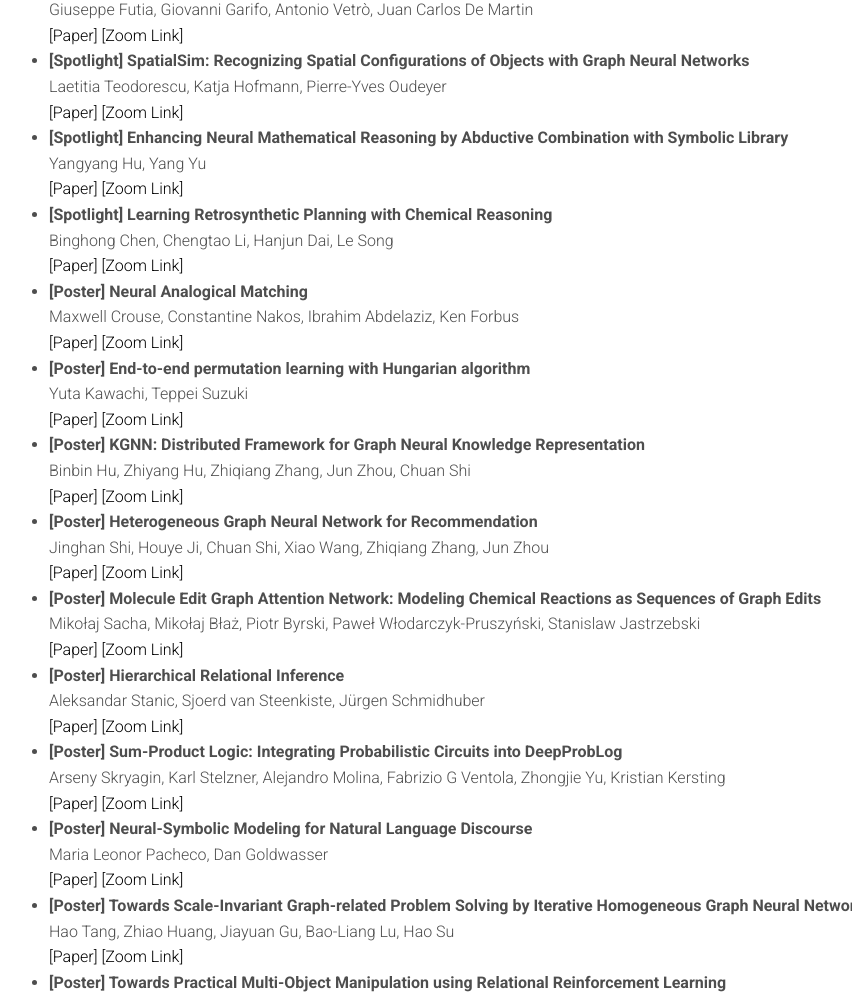
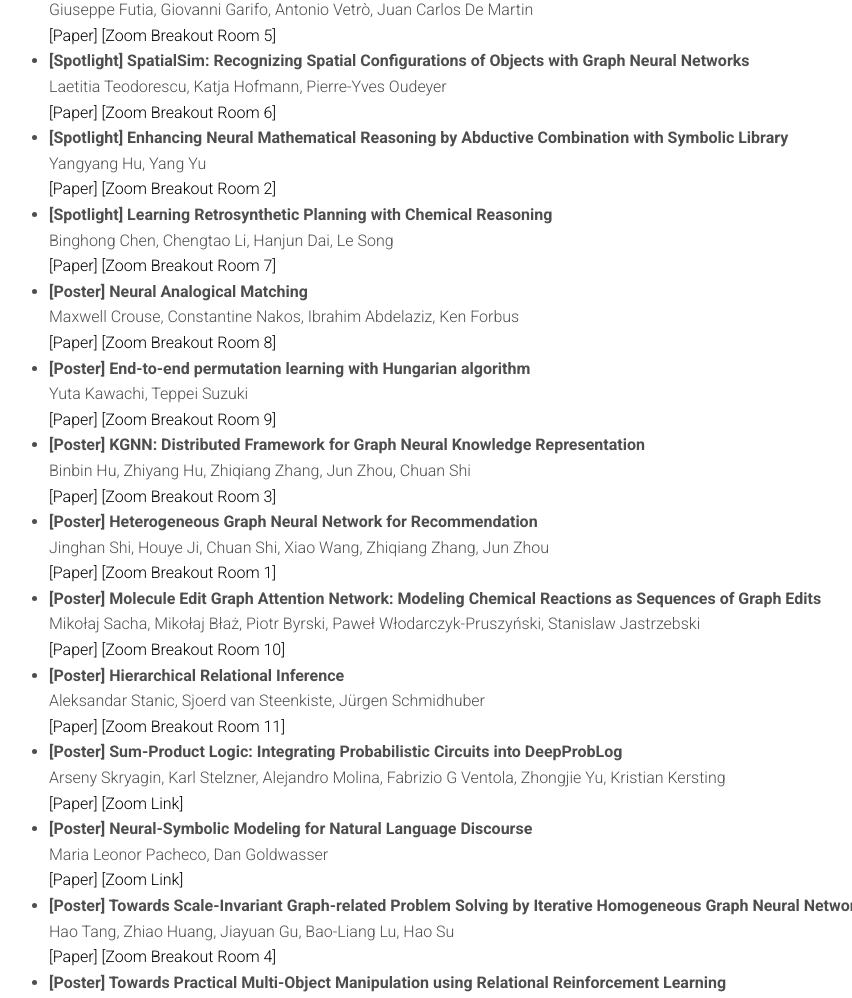
Before and after one commit to LogicalReasoningGNN/LogicalReasoningGNN.github.io, a website: page index.html in a window 1280 px wide. Shown: the part 3919-4917 px from the top of the page, without its empty margins (61-913 px from the left). Drawn offline with Linux system fonts and the light colour scheme; files whose address does not match are found by name.

Commit message:
Update index.html

```diff
--- a/index.html
+++ b/index.html
@@ -235,117 +235,117 @@
                     <li>[Spotlight] Generating Programmatic Referring Expressions via Program Synthesis</li>
                     Jiani Huang, Osbert Bastani, Calvin Smith, Rishabh Singh, Aws Albarghouthi, Mayur Naik <br>
                     <a href="papers/1.pdf">[Paper]</a>
-                    <a href="https://us02web.zoom.us/j/81711274319?pwd=ZlhlRHNxWUVaUnQzSXM0UVNtQ0FRQT09">[Zoom Link]</a>
+                    <a href="https://us02web.zoom.us/j/82916453037?pwd=SGlwN3hnM0RKaGJUZ0lZSHA1Kzh5QT09">[Zoom Link]</a>
 
                     <li>[Spotlight] Closed Loop Neural-Symbolic Learning via Integrating Neural Perception, Grammar Parsing, and Symbolic Reasoning</li>
                     Qing Li, Siyuan Huang, Yining Hong, Yixin Chen, Ying Nian Wu, Song-Chun Zhu <br>
                     <a href="papers/2.pdf">[Paper]</a>
-                    <a href="https://us02web.zoom.us/j/88286807046?pwd=R2ViNThaWS9BcDh1UGRlU2JsbkMrQT09">[Zoom Link]</a>
+                    <a href="https://us02web.zoom.us/j/82916453037?pwd=SGlwN3hnM0RKaGJUZ0lZSHA1Kzh5QT09">[Zoom Link]</a>
 
                     <li>[Spotlight] Beta Embeddings for Multi-Hop Logical Reasoning in Knowledge Graphs</li>
                     Hongyu Ren, Jure Leskovec <br>
                     <a href="papers/3.pdf">[Paper]</a>
-                    <a href="https://us02web.zoom.us/j/83037502336?pwd=aXFrM2pHaitUOCtkL0dyaE82Rjh1UT09">[Zoom Link]</a>
+                    <a href="https://us02web.zoom.us/j/82916453037?pwd=SGlwN3hnM0RKaGJUZ0lZSHA1Kzh5QT09">[Zoom Link]</a>
 
                     <li>[Spotlight] Barking up the right tree: an approach to search over molecule synthesis DAGs</li>
                     John A Bradshaw, Brooks Paige, Matt J Kusner, Marwin Segler, Jose Miguel Hernandez-Lobato <br>
                     <a href="papers/4.pdf">[Paper]</a>
-                    <a href="https://us02web.zoom.us/j/88123964347?pwd=UUR0WWVUZ20ya0pDV0dNY1QxdE92UT09">[Zoom Link]</a>
+                    <a href="https://us02web.zoom.us/j/82916453037?pwd=SGlwN3hnM0RKaGJUZ0lZSHA1Kzh5QT09">[Zoom Link]</a>
 
                     <li>[Spotlight] Modeling the semantics of data sources with graph neural networks</li>
                     Giuseppe Futia, Giovanni Garifo, Antonio Vetrò, Juan Carlos De Martin <br>
                     <a href="papers/5.pdf">[Paper]</a>
-                    <a href="https://us02web.zoom.us/j/89960725530?pwd=QjhlbmJWZjlnVFJEV3ZhY3VPeFpYZz09">[Zoom Link]</a>
+                    <a href="https://us02web.zoom.us/j/82916453037?pwd=SGlwN3hnM0RKaGJUZ0lZSHA1Kzh5QT09">[Zoom Breakout Room 5]</a>
 
                     <li>[Spotlight] SpatialSim: Recognizing Spatial Configurations of Objects with Graph Neural Networks</li>
                     Laetitia Teodorescu, Katja Hofmann, Pierre-Yves Oudeyer <br>
                     <a href="papers/6.pdf">[Paper]</a>
-                    <a href="https://us02web.zoom.us/j/87370338678?pwd=NGpvaGVZcDhUYmYrK2lKdTJoaWlHQT09">[Zoom Link]</a>
+                    <a href="https://us02web.zoom.us/j/82916453037?pwd=SGlwN3hnM0RKaGJUZ0lZSHA1Kzh5QT09">[Zoom Breakout Room 6]</a>
 
                     <li>[Spotlight] Enhancing Neural Mathematical Reasoning by Abductive Combination with Symbolic Library</li>
                     Yangyang Hu, Yang Yu <br>
                     <a href="papers/7.pdf">[Paper]</a>
-                    <a href="https://us02web.zoom.us/j/85793409316?pwd=eUpSdFBpNms1d2dMVzNpRVJkT3lSUT09">[Zoom Link]</a>
+                    <a href="https://us02web.zoom.us/j/82916453037?pwd=SGlwN3hnM0RKaGJUZ0lZSHA1Kzh5QT09">[Zoom Breakout Room 2]</a>
 
                     <li>[Spotlight] Learning Retrosynthetic Planning with Chemical Reasoning</li>
                     Binghong Chen, Chengtao Li, Hanjun Dai, Le Song <br>
                     <a href="papers/8.pdf">[Paper]</a>
-                    <a href="https://us02web.zoom.us/j/88536785211?pwd=RlNpU0hkdnZJSEpkcURQSGVrMHZPZz09">[Zoom Link]</a>
+                    <a href="https://us02web.zoom.us/j/82916453037?pwd=SGlwN3hnM0RKaGJUZ0lZSHA1Kzh5QT09">[Zoom Breakout Room 7]</a>
 
                     <li>[Poster] Neural Analogical Matching</li>
                     Maxwell Crouse, Constantine Nakos, Ibrahim Abdelaziz, Ken Forbus <br>
                     <a href="papers/9.pdf">[Paper]</a>
-                    <a href="https://us02web.zoom.us/j/88664810023?pwd=MCtGVjgxbHBTL0w0eTVIaEZUUXBvUT09">[Zoom Link]</a>
+                    <a href="https://us02web.zoom.us/j/82916453037?pwd=SGlwN3hnM0RKaGJUZ0lZSHA1Kzh5QT09">[Zoom Breakout Room 8]</a>
 
                     <li>[Poster] End-to-end permutation learning with Hungarian algorithm</li>
                     Yuta Kawachi, Teppei Suzuki <br>
                     <a href="papers/10.pdf">[Paper]</a>
-                    <a href="https://us02web.zoom.us/j/82039865734?pwd=VkFjRjFTTFUwSVduUUYvTXNhbFd5QT09">[Zoom Link]</a>
+                    <a href="https://us02web.zoom.us/j/82916453037?pwd=SGlwN3hnM0RKaGJUZ0lZSHA1Kzh5QT09">[Zoom Breakout Room 9]</a>
 
                     <li>[Poster] KGNN: Distributed Framework for Graph Neural Knowledge Representation</li>
                     Binbin Hu, Zhiyang Hu, Zhiqiang Zhang, Jun Zhou, Chuan Shi <br>
                     <a href="papers/11.pdf">[Paper]</a>
-                    <a href="https://us02web.zoom.us/j/89743449022?pwd=MzZPQS9CYS8ydzVLYnl5VHV1NndFdz09">[Zoom Link]</a>
+                    <a href="https://us02web.zoom.us/j/82916453037?pwd=SGlwN3hnM0RKaGJUZ0lZSHA1Kzh5QT09">[Zoom Breakout Room 3]</a>
 
                     <li>[Poster] Heterogeneous Graph Neural Network for Recommendation</li>
                     Jinghan Shi, Houye Ji, Chuan Shi, Xiao Wang, Zhiqiang Zhang, Jun Zhou <br>
                     <a href="papers/12.pdf">[Paper]</a>
-                    <a href="https://us02web.zoom.us/j/89989762191?pwd=aXEvL1FBY3pJMU1TMlJsOCszZDdnQT09">[Zoom Link]</a>
+                    <a href="https://us02web.zoom.us/j/82916453037?pwd=SGlwN3hnM0RKaGJUZ0lZSHA1Kzh5QT09">[Zoom Breakout Room 1]</a>
 
                     <li>[Poster] Molecule Edit Graph Attention Network: Modeling Chemical Reactions as Sequences of Graph Edits</li>
                     Mikołaj Sacha, Mikołaj Błaż, Piotr Byrski, Paweł Włodarczyk-Pruszyński, Stanislaw Jastrzebski <br>
                     <a href="papers/13.pdf">[Paper]</a>
-                    <a href="https://us02web.zoom.us/j/86825326483?pwd=UkZ1ckhOYjFKZVZRZmZ1ZHh0cjVvZz09">[Zoom Link]</a>
+                    <a href="https://us02web.zoom.us/j/82916453037?pwd=SGlwN3hnM0RKaGJUZ0lZSHA1Kzh5QT09">[Zoom Breakout Room 10]</a>
 
                     <li>[Poster] Hierarchical Relational Inference</li>
                     Aleksandar Stanic, Sjoerd van Steenkiste, Jürgen Schmidhuber <br>
                     <a href="papers/14.pdf">[Paper]</a>
-                    <a href="https://us02web.zoom.us/j/83436973845?pwd=cC92b2RnZjFyS2FyMEVqeFN0eDZTUT09">[Zoom Link]</a>
+                    <a href="https://us02web.zoom.us/j/82916453037?pwd=SGlwN3hnM0RKaGJUZ0lZSHA1Kzh5QT09">[Zoom Breakout Room 11]</a>
 
                     <li>[Poster] Sum-Product Logic: Integrating Probabilistic Circuits into DeepProbLog</li>
                     Arseny Skryagin, Karl Stelzner, Alejandro Molina, Fabrizio G Ventola, Zhongjie Yu, Kristian Kersting <br>
                     <a href="papers/15.pdf">[Paper]</a>
-                    <a href="https://us02web.zoom.us/j/89253541600?pwd=SWd3ellac3djcjBkRkxWTGUzaFJDQT09">[Zoom Link]</a>
+                    <a href="https://us02web.zoom.us/j/82916453037?pwd=SGlwN3hnM0RKaGJUZ0lZSHA1Kzh5QT09">[Zoom Link]</a>
 
                     <li>[Poster] Neural-Symbolic Modeling for Natural Language Discourse</li>
                     Maria Leonor Pacheco, Dan Goldwasser <br>
                     <a href="papers/16.pdf">[Paper]</a>
-                    <a href="https://us02web.zoom.us/j/89044143246?pwd=TEo4QVVuaDFKTTZOZzFCOFhkU0wwdz09">[Zoom Link]</a>
+                    <a href="https://us02web.zoom.us/j/82916453037?pwd=SGlwN3hnM0RKaGJUZ0lZSHA1Kzh5QT09">[Zoom Link]</a>
 
                     <li>[Poster] Towards Scale-Invariant Graph-related Problem Solving by Iterative Homogeneous Graph Neural Networks</li>
                     Hao Tang, Zhiao Huang, Jiayuan Gu, Bao-Liang Lu, Hao Su <br>
                     <a href="papers/17.pdf">[Paper]</a>
-                    <a href="https://us02web.zoom.us/j/81440146975?pwd=SEZvOG5GMVpITENkTS9mMXpCeTdwUT09">[Zoom Link]</a>
+                    <a href="https://us02web.zoom.us/j/82916453037?pwd=SGlwN3hnM0RKaGJUZ0lZSHA1Kzh5QT09">[Zoom Breakout Room 4]</a>
 
                     <li>[Poster] Towards Practical Multi-Object Manipulation using Relational Reinforcement Learning</li>
                     Richard Li, Pulkit Agrawal <br>
                     <a href="papers/18.pdf">[Paper]</a>
-                    <a href="https://us02web.zoom.us/j/85169254594?pwd=Ty94aFlXa0V5UkVFM210eFdzbFhXUT09">[Zoom Link]</a>
+                    <a href="https://us02web.zoom.us/j/82916453037?pwd=SGlwN3hnM0RKaGJUZ0lZSHA1Kzh5QT09">[Zoom Link]</a>
 
                     <li>[Poster] Performance Evaluation of Graph Convolutional Networks with Siamese Training for Few-Shot Classification of Nodes</li>
                     Nichita Uțiu <br>
                     <a href="papers/19.pdf">[Paper]</a>
-                    <a href="https://us02web.zoom.us/j/86240220708?pwd=bGdnS2lQa1BiSWswb09zZTgxazNLdz09">[Zoom Link]</a>
+                    <a href="https://us02web.zoom.us/j/82916453037?pwd=SGlwN3hnM0RKaGJUZ0lZSHA1Kzh5QT09">[Zoom Link]</a>
 
                     <li>[Poster] Scenes and Surroundings: Scene Graph Generation using Relation Transformer</li>
                     Rajat Koner, Poulami Sinhamahapatra, Volker Tresp <br>
                     <a href="papers/20.pdf">[Paper]</a>
-                    <a href="https://us02web.zoom.us/j/85967079382?pwd=WHJMMDFCZkVianF0bDJTdDh2dDhOZz09">[Zoom Link]</a>
+                    <a href="https://us02web.zoom.us/j/82916453037?pwd=SGlwN3hnM0RKaGJUZ0lZSHA1Kzh5QT09">[Zoom Link]</a>
 
                     <li>[Poster] RNNLogic: Learning Logic Rules for Reasoning on Knowledge Graphs</li>
                     Meng Qu, Louis-Pascal A.C. Xhonneux, Yoshua Bengio, Jian Tang <br>
                     <a href="papers/21.pdf">[Paper]</a>
-                    <a href="https://us02web.zoom.us/j/83498829219?pwd=eFZVVHRDWG4zaENoVG1rS1ZOWXh2dz09">[Zoom Link]</a>
+                    <a href="https://us02web.zoom.us/j/82916453037?pwd=SGlwN3hnM0RKaGJUZ0lZSHA1Kzh5QT09">[Zoom Link]</a>
 
                     <li>[Poster] Sparse Graph to Sequence Learning for Vision Conditioned Long Textual Sequence Generation</li>
                     Aditya Mogadala, Marius Mosbach, Dietrich Klakow <br>
                     <a href="papers/22.pdf">[Paper]</a>
-                    <a href="https://us02web.zoom.us/j/89921985307?pwd=VG9SdkxWWVc0R1d2M0JxdGgwMk5Odz09">[Zoom Link]</a>
+                    <a href="https://us02web.zoom.us/j/82916453037?pwd=SGlwN3hnM0RKaGJUZ0lZSHA1Kzh5QT09">[Zoom Link]</a>
 
                     <li>[Poster] Understanding Deep Learning with Reasoning Layer</li>
                     Xinshi Chen, Yufei Zhang, Christoph Reisinger, Le Song <br>
                     <a href="papers/23.pdf">[Paper]</a>
-                    <a href="https://us02web.zoom.us/j/85314478486?pwd=MEd6WkxCSmc4VkFUUFFjSU9ZMk1Ddz09">[Zoom Link]</a>
+                    <a href="https://us02web.zoom.us/j/82916453037?pwd=SGlwN3hnM0RKaGJUZ0lZSHA1Kzh5QT09">[Zoom Link]</a>
 
                     </ul>
 
```
